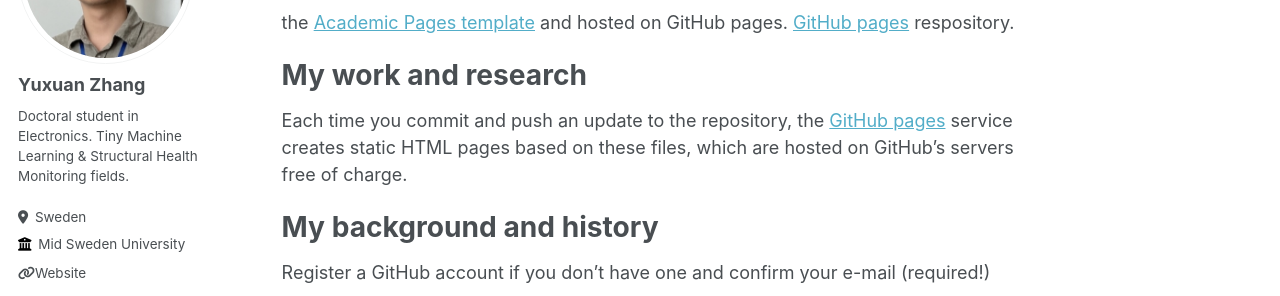
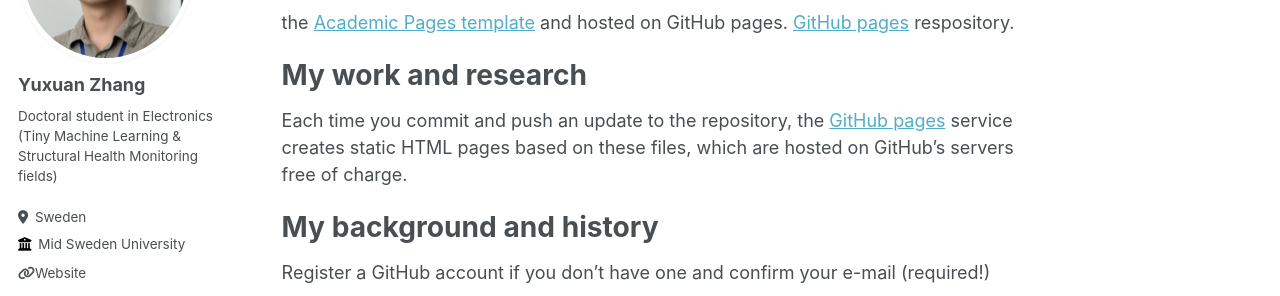
Before and after one commit to YuxuanZhang-96/YuxuanZhang-96.github.io, a Jekyll site: the page built from _pages/about.md, in a window 1280 px wide. Shown: the part 217-513 px from the top of the page. Built offline with Jekyll 4.4.1, drawn with Linux system fonts in a browser that asks for light colours; some web fonts are replaced.

```diff
--- a/_config.yml
+++ b/_config.yml
@@ -23,7 +23,7 @@ author:
   # Biographic information
   avatar           : "profile.png"
   name             : "Yuxuan Zhang"
-  bio              : "Doctoral student in Electronics. Tiny Machine Learning & Structural Health Monitoring fields."
+  bio              : "Doctoral student in Electronics (Tiny Machine Learning & Structural Health Monitoring fields)"
   location         : "Sweden"
   employer         : "Mid Sweden University"
   uri              : "https://www.miun.se/Personal/z/yuxuanzhang/"
```
